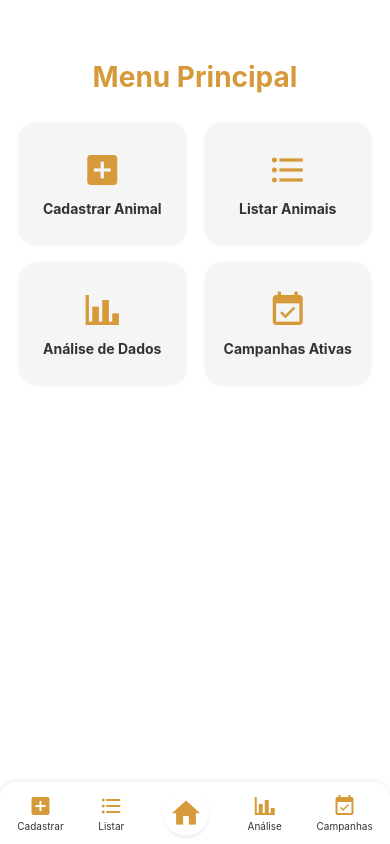
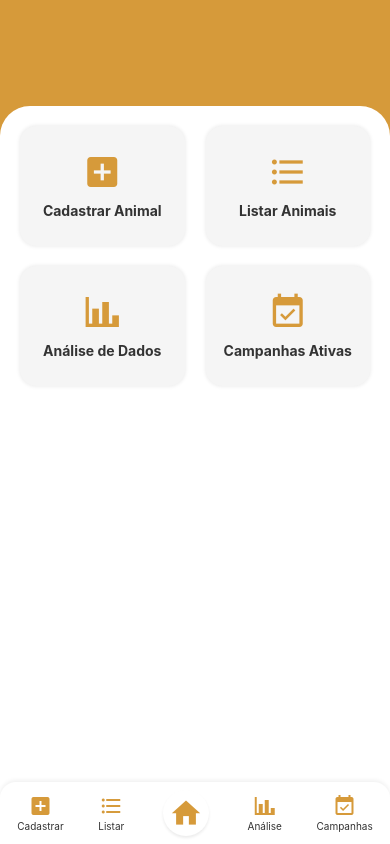
Before and after one commit to PauloEduardoCoelho/MoPet, a React Native app: screen /Home in a window 390 px wide. Built offline with nearby package versions, Linux system fonts and the light colour scheme.

Commit message:
Header na homepage

```diff
--- a/src/pages/Home/index.js
+++ b/src/pages/Home/index.js
@@ -2,6 +2,7 @@ import React from "react";
 import { View, Text, TouchableOpacity } from "react-native";
 import Icon from 'react-native-vector-icons/MaterialCommunityIcons';
 import { useNavigation } from '@react-navigation/native';
+import * as Animatable from 'react-native-animatable';
 import styles from './styles';
 import Footer from "../../components/footer";
 
@@ -10,8 +11,15 @@ export default function Home() {
 
   return (
     <View style={styles.container}>
-            <Text style={styles.title}>Menu Principal</Text>
+      {/* Header fixo na cor do app */}
+      <View style={styles.header}>
+        <Animatable.Text animation="fadeInLeft" delay={300} style={styles.headerTitle}>
+          Menu Principal
+        </Animatable.Text>
+      </View>
 
+      {/* Conteúdo com fundo branco arredondado */}
+      <View style={styles.content}>
         <View style={styles.iconGrid}>
           <TouchableOpacity
             style={styles.iconButton}
@@ -45,6 +53,8 @@ export default function Home() {
             <Text style={styles.iconLabel}>Campanhas Ativas</Text>
           </TouchableOpacity>
         </View>
+      </View>
+
       <Footer />
     </View>
   );
--- a/src/pages/Home/styles.js
+++ b/src/pages/Home/styles.js
@@ -3,16 +3,25 @@ import { StyleSheet } from 'react-native';
 const styles = StyleSheet.create({
   container: {
     flex: 1,
+    backgroundColor: '#D69A3A',
+  },
+  header: {
+    paddingTop: 60,
+    paddingBottom: 20,
+    paddingHorizontal: 16,
+    backgroundColor: '#D69A3A',
+  },
+  headerTitle: {
+    color: '#FFF',
+    fontSize: 22,
+    fontWeight: 'bold',
+  },
+  content: {
+    flex: 1,
     backgroundColor: '#FFF',
-    paddingTop: 60,
-    paddingHorizontal: 20,
-  },
-  title: {
-    fontSize: 28,
-    fontWeight: 'bold',
-    color: '#D69A3A',
-    marginBottom: 30,
-    alignSelf: 'center',
+    borderTopLeftRadius: 30,
+    borderTopRightRadius: 30,
+    padding: 20,
   },
   iconGrid: {
     flexDirection: 'row',
```
Lines whose indentation alone changed are shown as unchanged.
